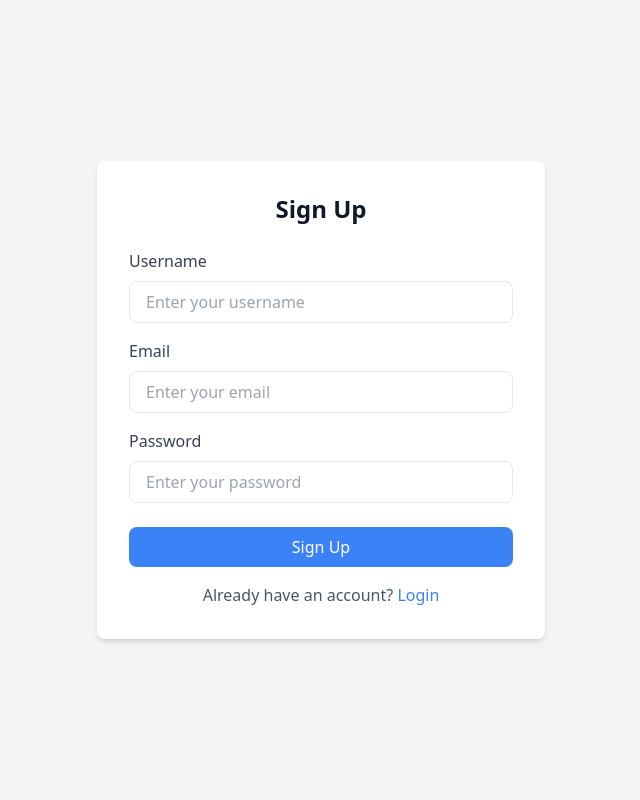
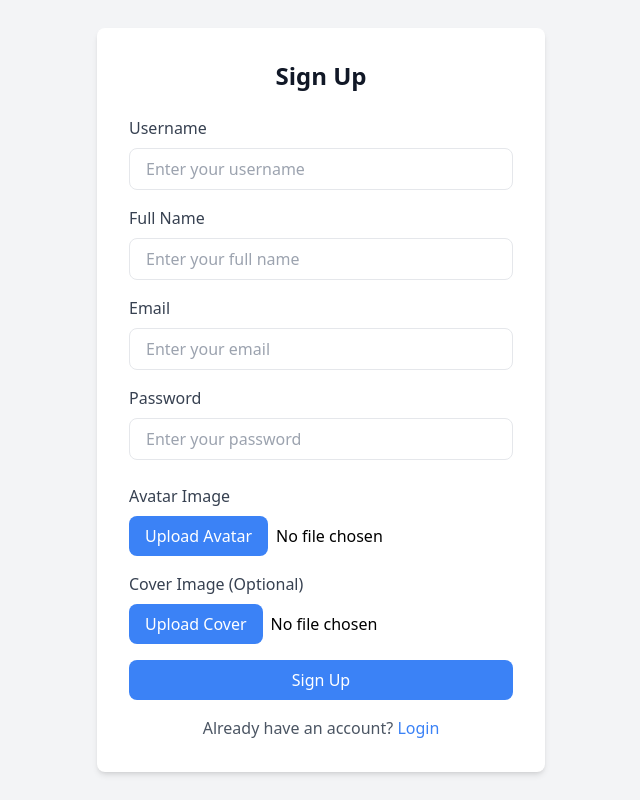
Before and after one commit to MayurKhodre/React-Splitwise-Application, a React (Vite) app: page /signup in a window 1280 px wide. Shown: the whole page, without its empty margins (319-959 px from the left). Built offline with nearby package versions, Linux system fonts and the light colour scheme.

Commit message:
MODIFY::MAYUR:MODIFIED SIGNUP FORM AND ADDED AXIOS CALL TO SUBMIT SIGNUP FORM DATA

```diff
--- a/package.json
+++ b/package.json
@@ -10,6 +10,7 @@
     "preview": "vite preview"
   },
   "dependencies": {
+    "axios": "^1.7.2",
     "react": "^18.3.1",
     "react-dom": "^18.3.1",
     "react-router-dom": "^6.25.1"
--- a/src/components/SignupPage.jsx
+++ b/src/components/SignupPage.jsx
@@ -1,14 +1,53 @@
 // src/Signup.js
 
-import React from 'react';
+import React, { useState } from 'react';
 import { Link } from 'react-router-dom';
+import axios from 'axios';
 
 function Signup() {
+	const [formData, setFormData] = useState({
+		username: '',
+		fullname: '',
+		email: '',
+		password: '',
+		avatar: null,
+		coverImage: null,
+	});
+
+	const handleChange = (e) => {
+		const { name, value, files } = e.target;
+		if (name === 'avatar' || name === 'coverImage') {
+			setFormData({ ...formData, [name]: files[0] });
+		} else {
+			setFormData({ ...formData, [name]: value });
+		}
+	};
+
+	const handleSubmit = async (e) => {
+		e.preventDefault();
+
+		const formDataToSend = new FormData();
+		for (const key in formData) {
+			formDataToSend.append(key, formData[key]);
+		}
+
+		try {
+			const response = await axios.post('YOUR_API_ENDPOINT', formDataToSend, {
+				headers: {
+					'Content-Type': 'multipart/form-data',
+				},
+			});
+			console.log(response.data);
+		} catch (error) {
+			console.error(error);
+		}
+	};
+
 	return (
 		<div className="min-h-screen flex items-center justify-center bg-gray-100">
 			<div className="max-w-md w-full bg-white p-8 rounded-lg shadow-md">
 				<h2 className="text-2xl font-bold mb-6 text-gray-900 text-center">Sign Up</h2>
-				<form>
+				<form onSubmit={handleSubmit}>
 					<div className="mb-4">
 						<label className="block text-gray-700 mb-2" htmlFor="username">
 							Username
@@ -16,8 +55,27 @@ function Signup() {
 						<input
 							type="text"
 							id="username"
+							name="username"
 							className="w-full px-4 py-2 border rounded-lg focus:outline-none focus:ring-2 focus:ring-blue-500"
 							placeholder="Enter your username"
+							value={formData.username}
+							onChange={handleChange}
+							required
+						/>
+					</div>
+					<div className="mb-4">
+						<label className="block text-gray-700 mb-2" htmlFor="fullname">
+							Full Name
+						</label>
+						<input
+							type="text"
+							id="fullname"
+							name="fullname"
+							className="w-full px-4 py-2 border rounded-lg focus:outline-none focus:ring-2 focus:ring-blue-500"
+							placeholder="Enter your full name"
+							value={formData.fullname}
+							onChange={handleChange}
+							required
 						/>
 					</div>
 					<div className="mb-4">
@@ -27,8 +85,12 @@ function Signup() {
 						<input
 							type="email"
 							id="email"
+							name="email"
 							className="w-full px-4 py-2 border rounded-lg focus:outline-none focus:ring-2 focus:ring-blue-500"
 							placeholder="Enter your email"
+							value={formData.email}
+							onChange={handleChange}
+							required
 						/>
 					</div>
 					<div className="mb-6">
@@ -38,9 +100,50 @@ function Signup() {
 						<input
 							type="password"
 							id="password"
+							name="password"
 							className="w-full px-4 py-2 border rounded-lg focus:outline-none focus:ring-2 focus:ring-blue-500"
 							placeholder="Enter your password"
+							value={formData.password}
+							onChange={handleChange}
+							required
 						/>
+					</div>
+					<div className="mb-4">
+						<label className="block text-gray-700 mb-2" htmlFor="avatar">
+							Avatar Image
+						</label>
+						<div className="flex items-center">
+							<label className="bg-blue-500 hover:bg-blue-600 text-white py-2 px-4 rounded-lg cursor-pointer">
+								<span>Upload Avatar</span>
+								<input
+									type="file"
+									id="avatar"
+									name="avatar"
+									className="hidden"
+									onChange={handleChange}
+									required
+								/>
+							</label>
+							<span className="ml-2">{formData.avatar ? formData.avatar.name : 'No file chosen'}</span>
+						</div>
+					</div>
+					<div className="mb-4">
+						<label className="block text-gray-700 mb-2" htmlFor="coverImage">
+							Cover Image (Optional)
+						</label>
+						<div className="flex items-center">
+							<label className="bg-blue-500 hover:bg-blue-600 text-white py-2 px-4 rounded-lg cursor-pointer">
+								<span>Upload Cover</span>
+								<input
+									type="file"
+									id="coverImage"
+									name="coverImage"
+									className="hidden"
+									onChange={handleChange}
+								/>
+							</label>
+							<span className="ml-2">{formData.coverImage ? formData.coverImage.name : 'No file chosen'}</span>
+						</div>
 					</div>
 					<button
 						type="submit"
```
Also changed, not shown: src/App.jsx (indentation only), 1 other file (tests, documents, lock files or other folders).
